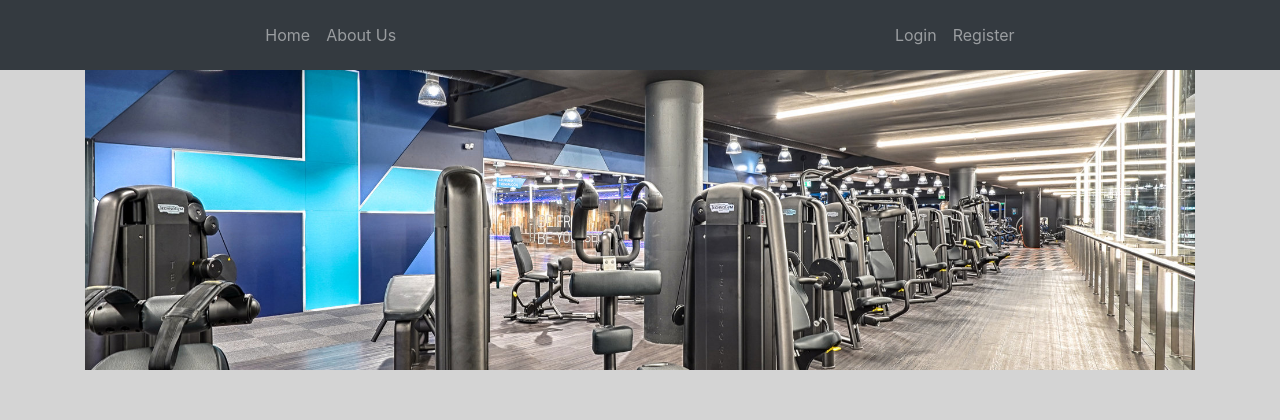
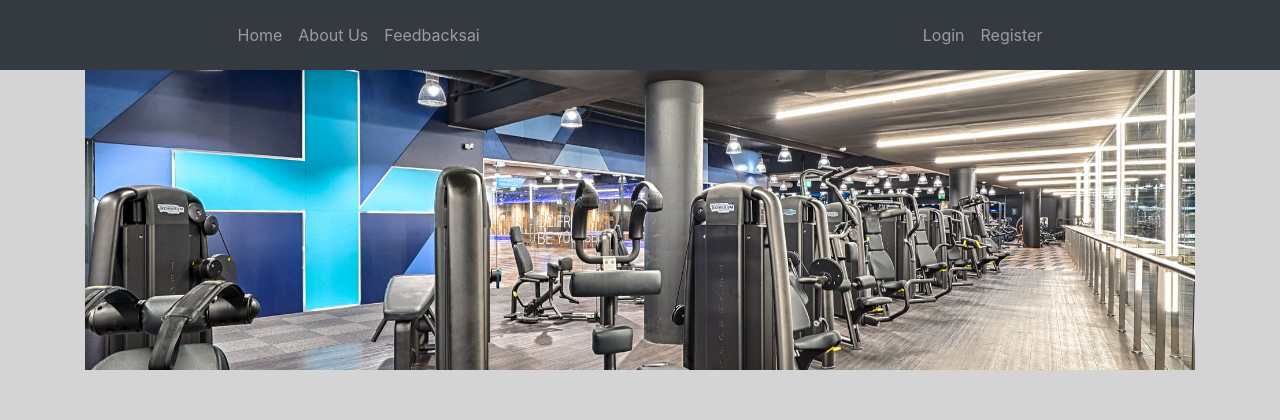
Before and after one commit to onutebaltrunaite/SPORT-CLUB, a PHP site: page / in a window 1280 px wide. Shown: the top 420 px of the page. Run offline with PHP 8.4, Linux system fonts and the light colour scheme; data that the repository does not hold is empty.

Commit message:
nav link added for feedbacks

```diff
--- a/view/layout/main.php
+++ b/view/layout/main.php
@@ -23,6 +23,7 @@
         <div class="navbar-nav">
             <a class="nav-link" href="/">Home</a>
             <a class="nav-link" href="/about">About Us</a>
+            <a class="nav-link" href="/feedbacks">Feedbacksai</a>
             <!-- <a class="nav-link" href="/contact">Contact</a> -->
         </div>
         <div class="navbar-nav">
```
